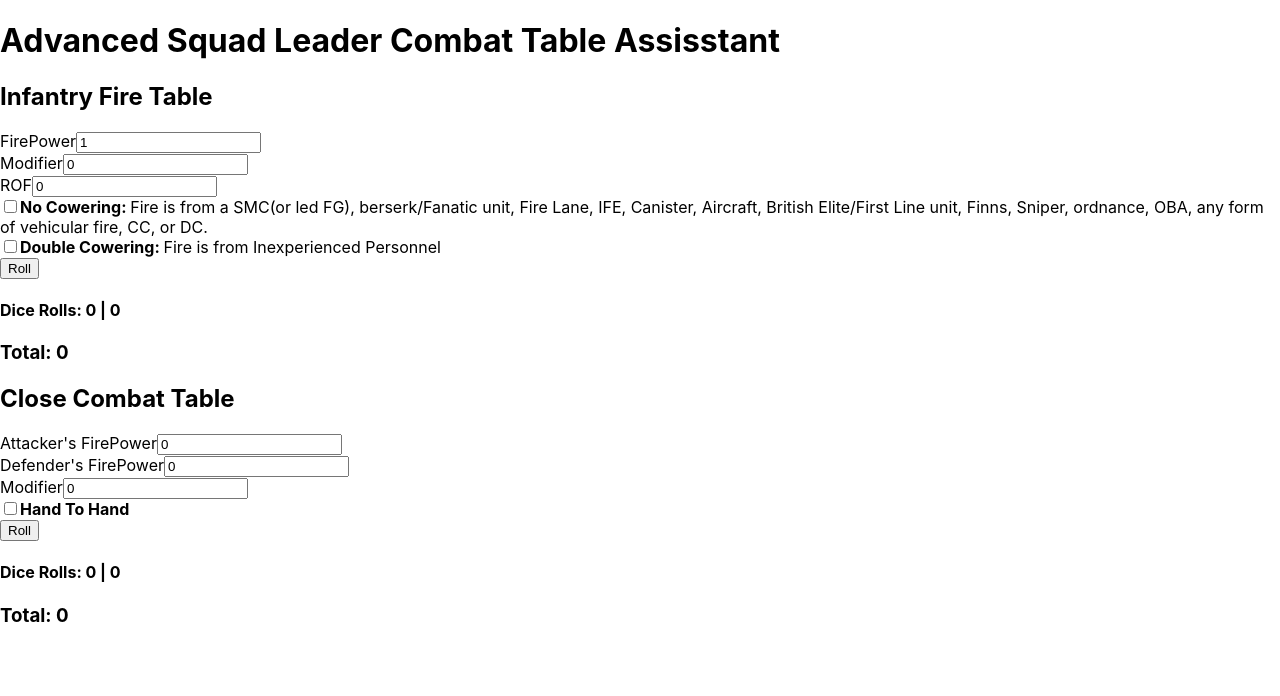
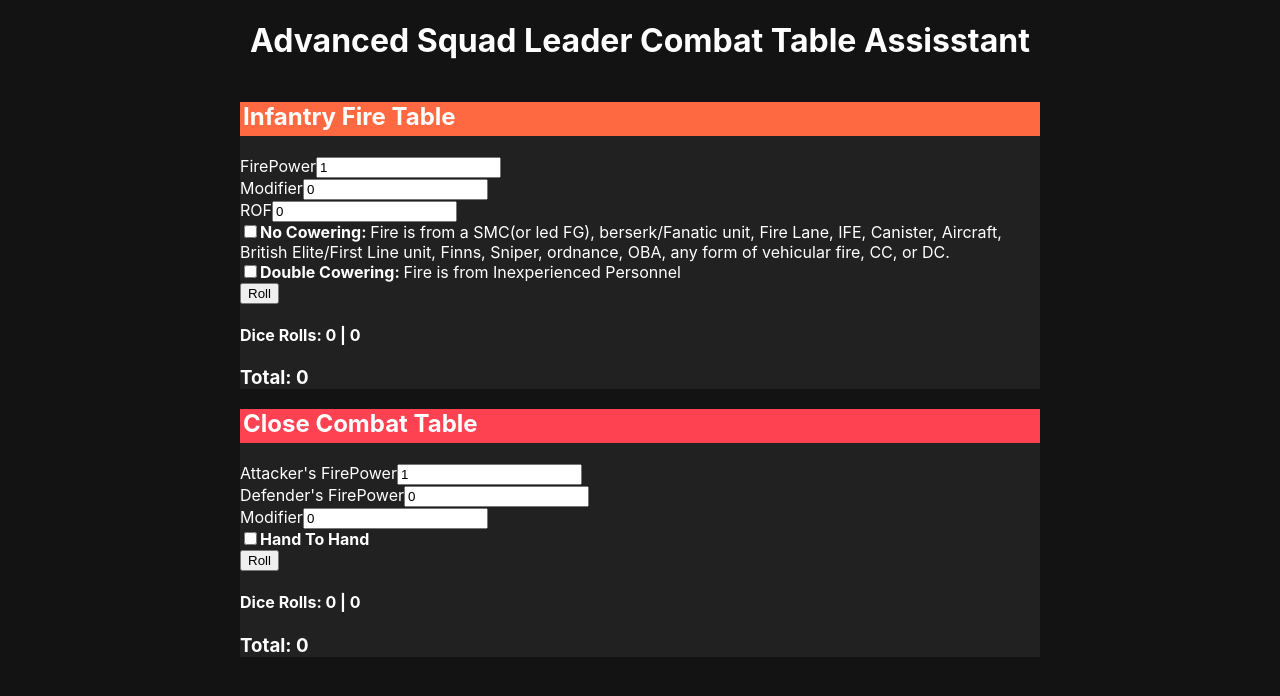
Before and after one commit to deadhandfailsafe/asl-ift, a React (Create React App) app: page / in a window 1280 px wide. Shown: the top 696 px of the page. Built offline with nearby package versions, Linux system fonts and the light colour scheme.

Commit message:
Starting to implement styled components

```diff
--- a/package.json
+++ b/package.json
@@ -6,7 +6,8 @@
     "random": "^2.1.1",
     "react": "^16.8.4",
     "react-dom": "^16.8.4",
-    "react-scripts": "2.1.8"
+    "react-scripts": "2.1.8",
+    "styled-components": "^4.2.0"
   },
   "scripts": {
     "start": "react-scripts start",
--- a/src/App.css
+++ /dev/null
@@ -1,3 +0,0 @@
-.card-ift {
-  width: 500px;
-}
--- a/src/App.js
+++ b/src/App.js
@@ -1,16 +1,32 @@
 import React from 'react';
-import './App.css';
+import styled from 'styled-components';
 
 import CardIFT from './components/CardIFT';
 import CardCC from './components/CardCC';
 
+const Container = styled.div`
+  display: flex;
+  flex-direction: column;
+  align-items: center;
+  justify-content: center;
+
+  div {
+    max-width: 800px;
+  }
+  h1 {
+    text-align: center;
+  }
+`;
+
 function App() {
   return (
-    <div className="container">
+    <Container>
       <h1>Advanced Squad Leader Combat Table Assisstant</h1>
-      <CardIFT className="card-ift" />
-      <CardCC className="card-cc" />
-    </div>
+      <div>
+        <CardIFT className="card-ift" />
+        <CardCC className="card-cc" />
+      </div>
+    </Container>
   );
 }
 
--- a/src/components/CardCC.js
+++ b/src/components/CardCC.js
@@ -1,12 +1,23 @@
 import React, { useState } from 'react';
+import styled from 'styled-components';
 
 import BoxValue from './BoxValue';
 import CheckBoxValue from './CheckBoxValue';
 import DiceRollerCC from './DiceRollerCC';
 import AlertResult from './AlertResult';
 
+const ContainerCC = styled.div`
+  background-color: #212121;
+
+  h2 {
+    background-color: #ff4252;
+    padding-left: 3px;
+    padding-bottom: 5px;
+  }
+`;
+
 const CardCC = () => {
-  const [atkFirePower, setAtkFirePower] = useState(0);
+  const [atkFirePower, setAtkFirePower] = useState(1);
   const [defFirePower, setDefFirePower] = useState(0);
   const [closeCombatModifier, setCloseCombatModifier] = useState(0);
   const [handToHand, setHandToHand] = useState(false);
@@ -14,7 +25,7 @@
   const [closeCombatResult, setCloseCombatResult] = useState('');
 
   return (
-    <div>
+    <ContainerCC>
       <h2>Close Combat Table</h2>
       <form>
         <BoxValue
@@ -51,7 +62,7 @@
       {closeCombatResult !== '' && (
         <AlertResult alertHeader={closeCombatResult} />
       )}
-    </div>
+    </ContainerCC>
   );
 };
 
--- a/src/components/CardIFT.js
+++ b/src/components/CardIFT.js
@@ -1,9 +1,20 @@
 import React, { useState } from 'react';
+import styled from 'styled-components';
 
 import BoxValue from './BoxValue';
 import CheckBoxValue from './CheckBoxValue';
 import DiceRollerIFT from './DiceRollerIFT';
 import AlertResult from './AlertResult';
+
+const ContainerIFT = styled.div`
+  background-color: #212121;
+
+  h2 {
+    background-color: #ff6942;
+    padding-left: 3px;
+    padding-bottom: 5px;
+  }
+`;
 
 const CardIFT = () => {
   const [firePower, setFirePower] = useState(1);
@@ -16,7 +27,7 @@
   const [combatResult, setCombatResult] = useState('');
 
   return (
-    <div>
+    <ContainerIFT>
       <h2>Infantry Fire Table</h2>
       <form>
         <BoxValue
@@ -71,7 +82,7 @@
           <AlertResult alertHeader="The Fire Group Double Cowers!" />
         )}
       {combatResult !== '' && <AlertResult alertHeader={combatResult} />}
-    </div>
+    </ContainerIFT>
   );
 };
 
--- a/src/index.css
+++ b/src/index.css
@@ -6,4 +6,6 @@
     sans-serif;
   -webkit-font-smoothing: antialiased;
   -moz-osx-font-smoothing: grayscale;
+  background-color: #131313;
+  color: #ffffff;
 }
```
Also changed, not shown: 2 other files (tests, documents, lock files or other folders).
